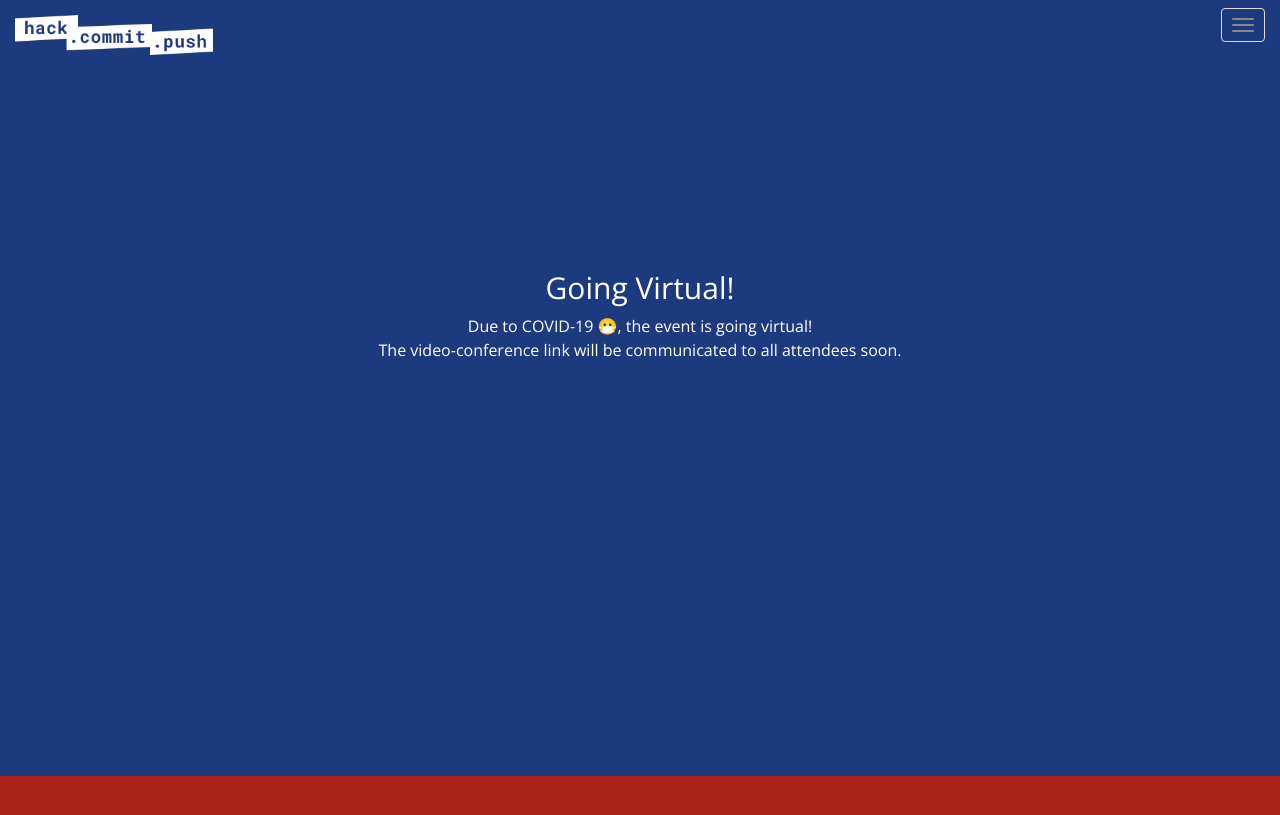
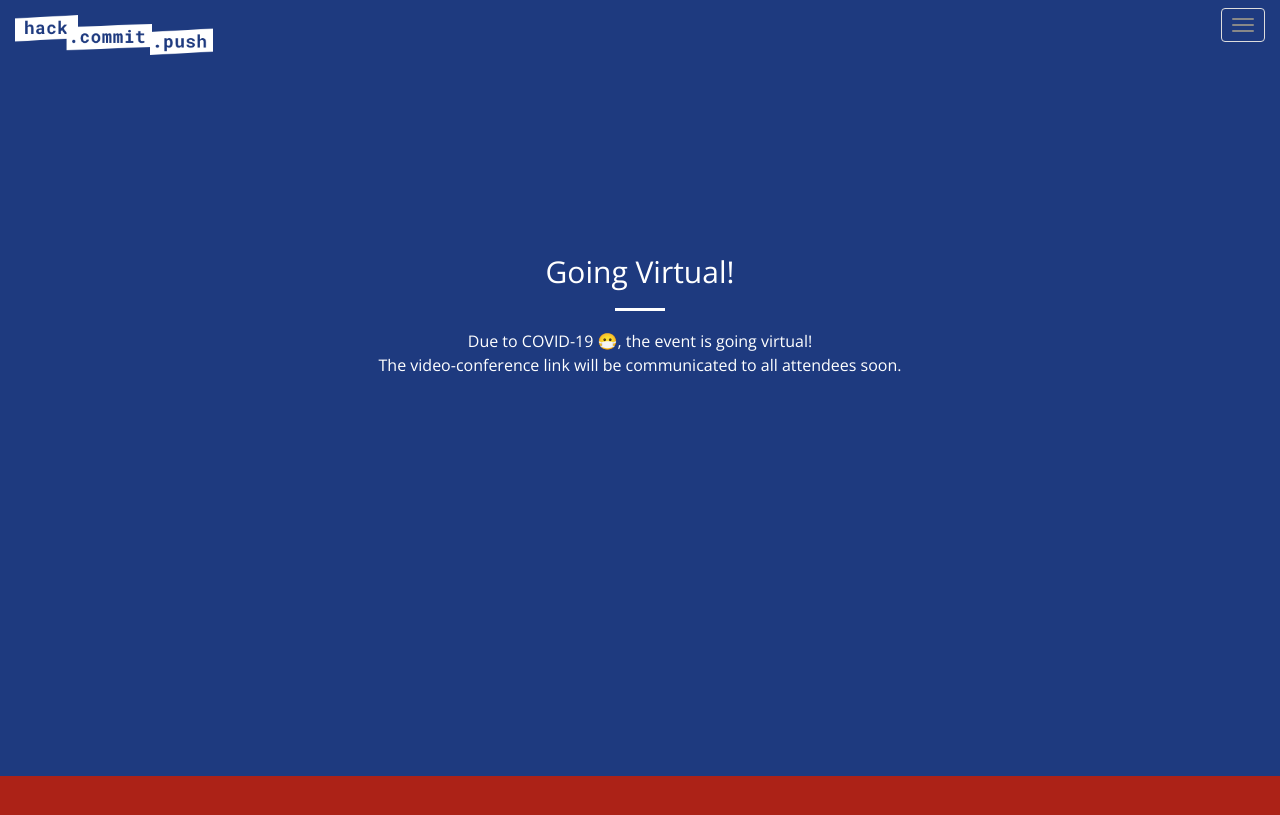
Before and after one commit to hack-commit-push/paris2021, a Jekyll site: the page built from index.html, in a window 1280 px wide and 900 px high, scrolled down 1924 px. Shown: the top 815 px of the window. Built offline with Jekyll 4.4.1, drawn with Linux system fonts in a browser that asks for light colours.

Commit message:
Simplify CSS and homogeneize style

```diff
--- a/_includes/_sponsors.html
+++ b/_includes/_sponsors.html
@@ -1,6 +1,6 @@
 <div class="row justify-content-start align-items-center">
 	{% if include.sponsors.size == 0 %}
-		<p class="text-center">To be announced</p>
+		<h3 class="text-center">To be announced</h3>
 	{% else %}
     {% for sponsor in include.sponsors %}
 	    {% assign mod = forloop.index0 | modulo:2 %}
--- a/_includes/venue.html
+++ b/_includes/venue.html
@@ -3,6 +3,7 @@
         <div class="row">
             <div class="col-sm-8 col-sm-offset-2 text-center">
                 <h2 class="section-heading">Going Virtual!</h2>
+                <hr class="primary">
                 <p>
                     Due to COVID-19 😷, the event is going virtual!<br/>
                     The video-conference link will be communicated to all attendees soon.
--- a/css/main.scss
+++ b/css/main.scss
@@ -59,6 +59,11 @@ section {
 	&, & .text-muted {
 		color: $text-color;
 	}
+
+	padding: 10vh 4vh;
+	display: flex;
+	min-height: 100%;
+	align-items: center !important;
 }
 
 body>section:nth-child(odd) {
@@ -67,9 +72,7 @@ body>section:nth-child(odd) {
 }
 
 body>section:nth-child(even) {
-	& {
-		background-color: $secondary-color;
-	}
+	background-color: $secondary-color;
 }
 
 #mainNav {
@@ -117,15 +120,6 @@ body>section:nth-child(even) {
 		a:focus {
 			border-bottom: none !important;
 		}
-	}
-}
-
-section {
-	& {
-		padding: 10vh 4vh;
-		display: flex;
-		min-height: 100%;
-		align-items: center !important;
 	}
 }
 
```
